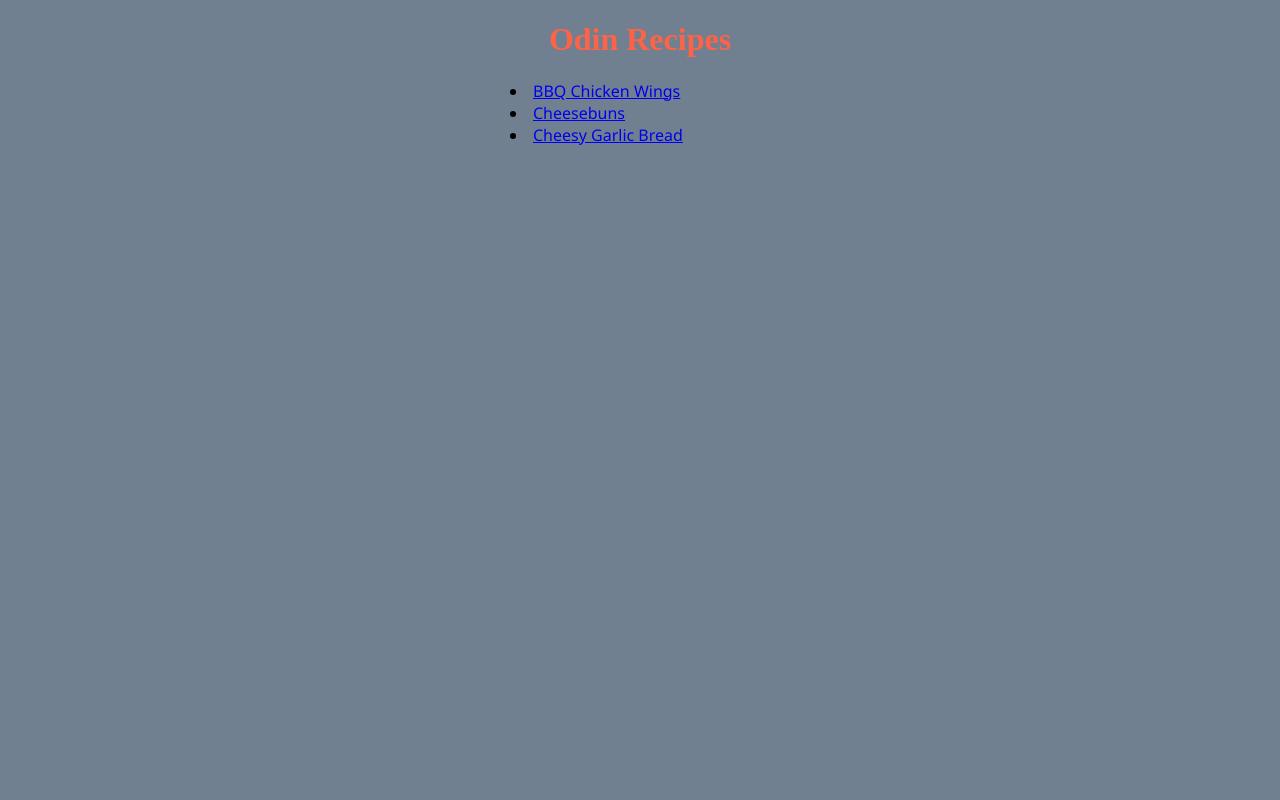
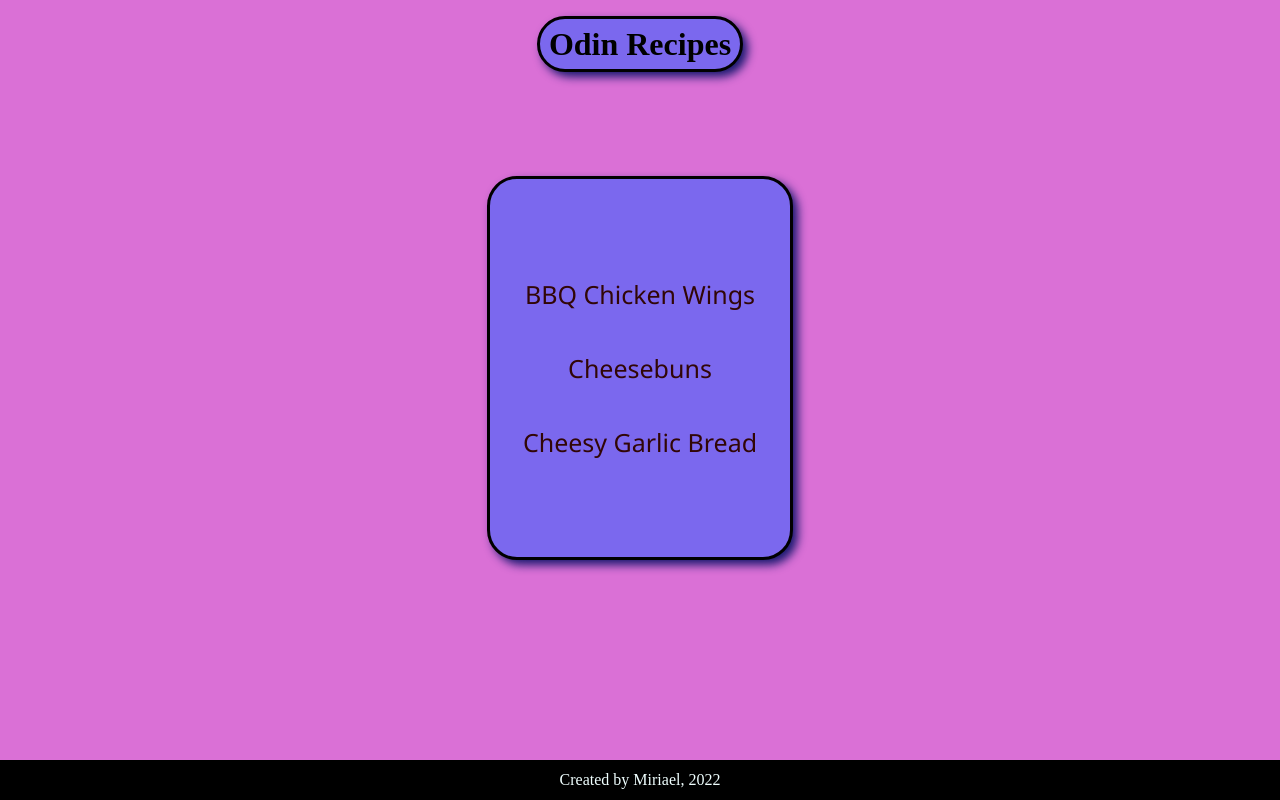
Before and after one commit to Miriael/odin-recipes, a plain HTML site: page index.html in a window 1280 px wide. Drawn offline with Linux system fonts and the light colour scheme.

Commit message:
Recreate the index page

```diff
--- a/index.html
+++ b/index.html
@@ -3,15 +3,23 @@
   <head>
     <meta charset="UTF-8">
     <link rel="stylesheet" href="style.css">
+    <script src="script.js" defer></script>
     <title>Odin Recipe Site</title>
   </head>
 
-  <body>
-    <h1>Odin Recipes</h1>
-    <ul>
-      <li><a href="./recipes/bbqwings.html">BBQ Chicken Wings</a></li>
-      <li><a href="./recipes/cheesebuns.html">Cheesebuns</a></li>
-      <li><a href="./recipes/cheesygarlicbread.html">Cheesy Garlic Bread</a></li>
-    </ul>
+  <body class="index-body">
+    <div class="index-header">
+      <h1>Odin Recipes</h1>
+    </div>
+    <div class="index-content">
+      <ul class="index-ul">
+        <li class="index-li"><a class="index-a" href="./recipes/bbqwings.html">BBQ Chicken Wings</a></li>
+        <li class="index-li"><a class="index-a" href="./recipes/cheesebuns.html">Cheesebuns</a></li>
+        <li class="index-li"><a class="index-a" href="./recipes/cheesygarlicbread.html">Cheesy Garlic Bread</a></li>
+      </ul>
+    </div>
+    <div class="index-footer">
+      <p>Created by Miriael, 2022</p>
+    </div>
   </body>
 </html>
--- a/style.css
+++ b/style.css
@@ -1,14 +1,39 @@
-h1 {
-  color:tomato;
+* {
+  margin: 0px;
+  padding: 0px;
 }
 
-p,
-li {
-  font-family:'Segoe UI', Tahoma, Geneva, Verdana, sans-serif
+h1 {
+  color:black;
+  margin: 0 auto;
 }
 
-body {
-  background-color:slategrey;
+.index-li {
+  font-family:'Segoe UI', Tahoma, Geneva, Verdana, sans-serif;
+  font-size: 25px;
+  padding: 20px;
+  display: flex;
+
+}
+
+.index-a {
+  margin: 0 auto;
+}
+
+a:hover,
+a:visited,
+a:link,
+a:active
+{
+  text-decoration: none;
+  color:rgb(49, 6, 6)
+}
+
+.index-body {
+  display: grid;
+  grid-template-rows: 2% 10% 10% 48% 25% 5%;
+  background-color:orchid;
+  height: 100vh;
 }
 
 p,
@@ -17,15 +42,54 @@ h1,
   text-align: center;
 }
 
-ul {
-  width: 300px;
+.index-ul {
+  display: flex;
+  flex-direction: column;
+  padding: 0;
   margin: 0 auto;
-  list-style-position: inside;
+  list-style-type: none;
 }
-
 
 ol {
   width: 600px;
   margin: 0 auto;
-  list-style-position: inside;
+  list-style-type: none;
 }
+
+.index-header {
+  box-shadow: 5px 5px 10px midnightblue;
+  grid-row: 2 / 3;
+  background-color:mediumslateblue;
+  display: flex;
+  align-items: center;
+  margin: 0 auto;
+  height: 50px;
+  width: 200px;
+  border: black solid 3px;
+  border-radius: 30px;
+}
+
+.index-content {
+  box-shadow: 5px 5px 10px midnightblue;
+  background-color:mediumslateblue;
+  grid-row: 4 / 5;
+  margin: 0 auto;
+  width: 300px;
+  border: 3px solid black;
+  border-radius: 30px;
+  display: flex;
+  flex-direction: column;
+  justify-content: center
+}
+
+.index-footer {
+  background-color: black;
+  grid-row: 6 / 7;
+  display: flex;
+  align-items: center;
+}
+
+.index-footer p {
+  color: azure;
+  margin: 0 auto;
+}
```
Also changed, not shown: script.js (added).
